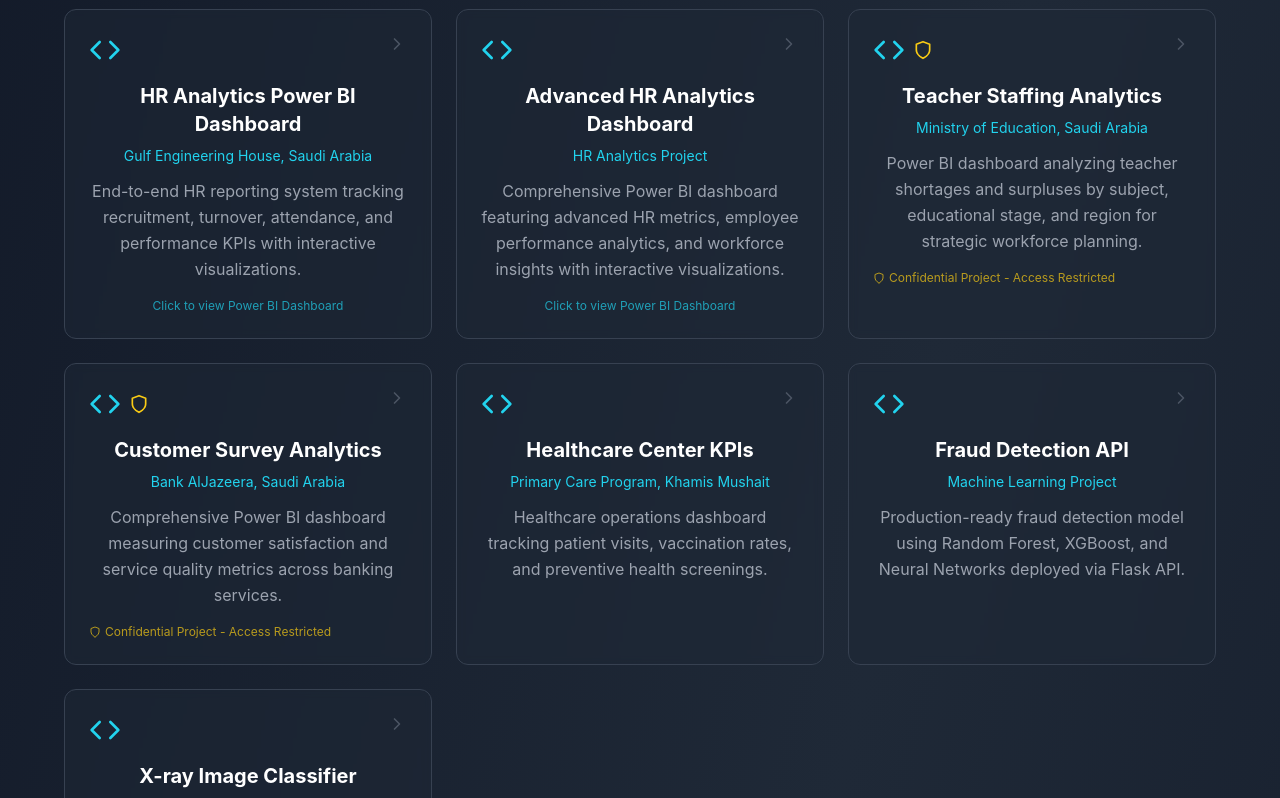
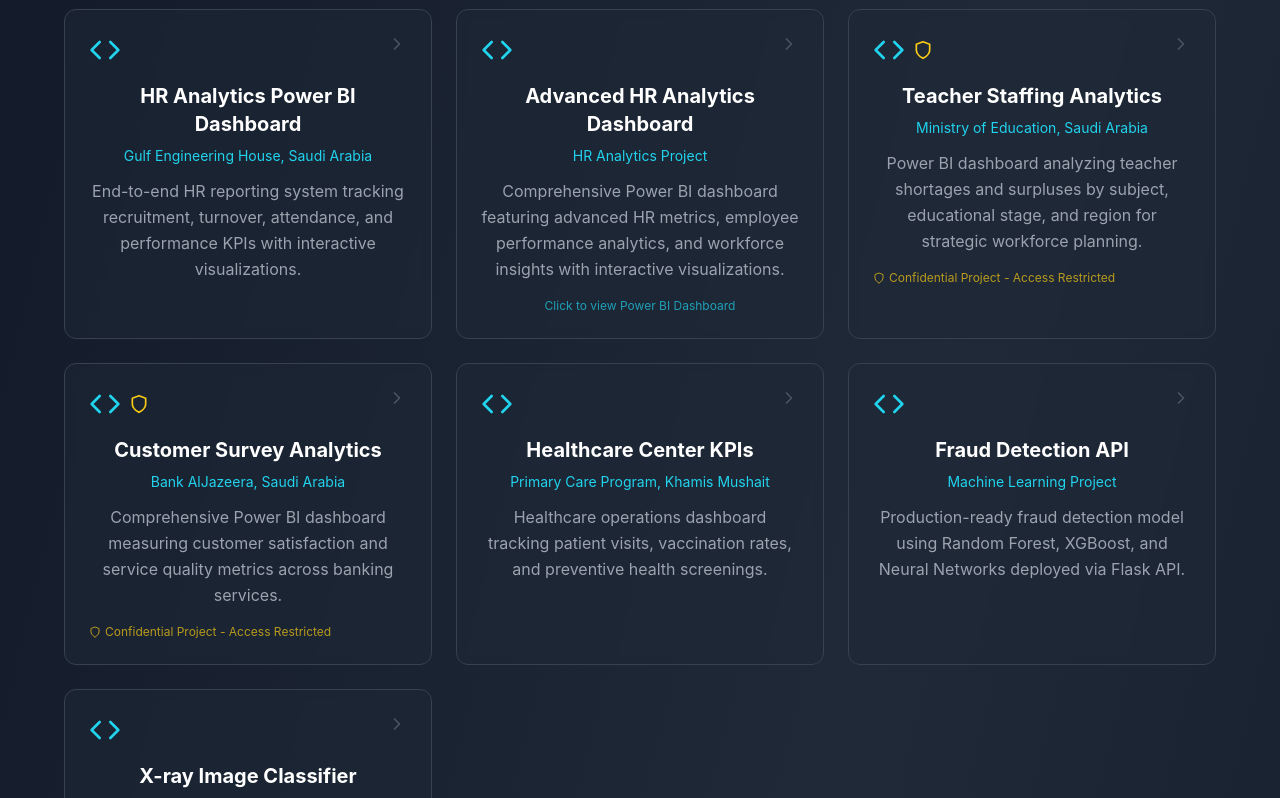
Before and after one commit to ahmedrdwn/Portfolio, a React (Vite) app: page / in a window 1280 px wide. Shown: the part 1027-1825 px from the top of the page. Built offline with nearby package versions, Linux system fonts and the light colour scheme.

Commit message:
Remove all clickable links except Advanced HR Analytics Dashboard - only one project remains clickable

```diff
--- a/src/App.tsx
+++ b/src/App.tsx
@@ -21,8 +21,7 @@
         {
           title: "HR Analytics Power BI Dashboard",
           org: "Gulf Engineering House, Saudi Arabia",
-          description: "End-to-end HR reporting system tracking recruitment, turnover, attendance, and performance KPIs with interactive visualizations.",
-          link: "https://app.powerbi.com/view?r=eyJrIjoiYjZiNDAxYTAtYWIyZC00NWExLWFkMmItMzJiYzhiMmM2M2FhIiwidCI6IjJiYjZlNWJjLWMxMDktNDdmYi05NDMzLWMxYzZmNGZhMzNmZiIsImMiOjl9"
+          description: "End-to-end HR reporting system tracking recruitment, turnover, attendance, and performance KPIs with interactive visualizations."
         },
         {
           title: "Advanced HR Analytics Dashboard",
@@ -163,8 +162,7 @@
         {
           title: "لوحة معلومات تحليلات الموارد البشرية",
           org: "دار الخليج الهندسية، السعودية",
-          description: "نظام تقارير شامل للموارد البشرية يتتبع التوظيف ودوران الموظفين والحضور ومؤشرات الأداء الرئيسية مع تصورات تفاعلية.",
-          link: "https://app.powerbi.com/view?r=eyJrIjoiYjZiNDAxYTAtYWIyZC00NWExLWFkMmItMzJiYzhiMmM2M2FhIiwidCI6IjJiYjZlNWJjLWMxMDktNDdmYi05NDMzLWMxYzZmNGZhMzNmZiIsImMiOjl9"
+          description: "نظام تقارير شامل للموارد البشرية يتتبع التوظيف ودوران الموظفين والحضور ومؤشرات الأداء الرئيسية مع تصورات تفاعلية."
         },
         {
           title: "لوحة معلومات تحليلات الموارد البشرية المتقدمة",
@@ -377,7 +375,7 @@
                 viewport={{ once: true }}
                 transition={{ delay: index * 0.1 }}
                 whileHover={{ y: -8, scale: 1.02 }}
-                className={`bg-gray-800/50 backdrop-blur-sm border border-gray-700 rounded-xl p-6 hover:border-cyan-500 transition-all group ${project.link ? 'cursor-pointer' : ''}`}
+                className={`bg-gray-800/50 backdrop-blur-sm border border-gray-700 rounded-xl p-6 hover:border-cyan-500 transition-all group ${project.link ? 'cursor-pointer' : 'cursor-default'}`}
                 onClick={project.link ? () => window.open(project.link, '_blank') : undefined}
               >
                 <div className="flex items-start justify-between mb-4">
```
